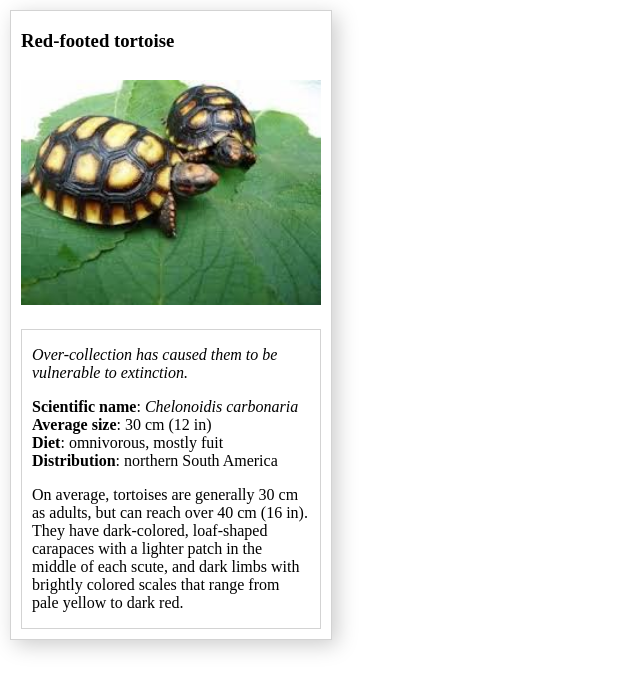
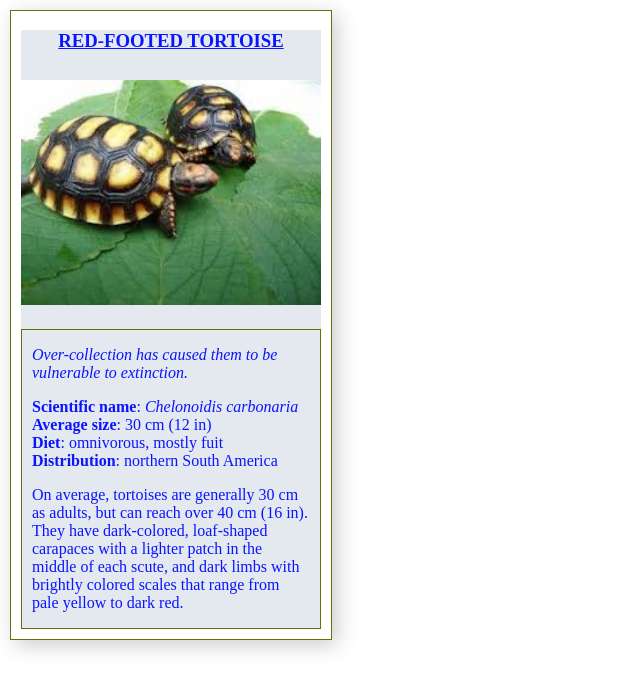
Before and after one commit to murilomiranda/udacity, a plain HTML site: page 6animal-trading-cards/card.html in a window 1280 px wide. Shown: the whole page, without its empty margins (0-640 px from the left). Drawn offline with Linux system fonts and the light colour scheme.

Commit message:
animal trading cards project v0.0.2

```diff
--- a/6animal-trading-cards/styles.css
+++ b/6animal-trading-cards/styles.css
@@ -1,14 +1,22 @@
 /* add your CSS here */
 body {
   width: 300px;
-  border: 1px solid lightgray;
+  border: 1px solid rgba(103, 112, 5, 1);
   margin: 10px;
   padding: 0px 10px;
-  box-shadow: 5px 5px 20px 0px rgba(204,204,204,1);
+  box-shadow: 5px 5px 20px 0px rgba(204, 204, 204, 1);
 }
 
 .container {
   left: : 20px;
+  background-color: rgba(119, 147, 178, 0.2);
+}
+
+h3 {
+  color: rgba(10, 21, 255, 1);
+  text-decoration: underline;
+  text-align: center;
+  text-transform: uppercase;
 }
 
 img {
@@ -30,8 +38,8 @@ ul{
 }
 
 .box {
-  border: 1px solid lightgray;
+  border: 1px solid rgba(103, 112, 5, 1);
   padding: 0px 10px;
   margin: 10px 0px;
+  color: rgba(10, 21, 255, 1);
 }
-border around the animal's name, image, and information
```
Also changed, not shown: 6animal-trading-cards/design-prototype.png (deleted), 6animal-trading-cards/placeholder.png (deleted).
